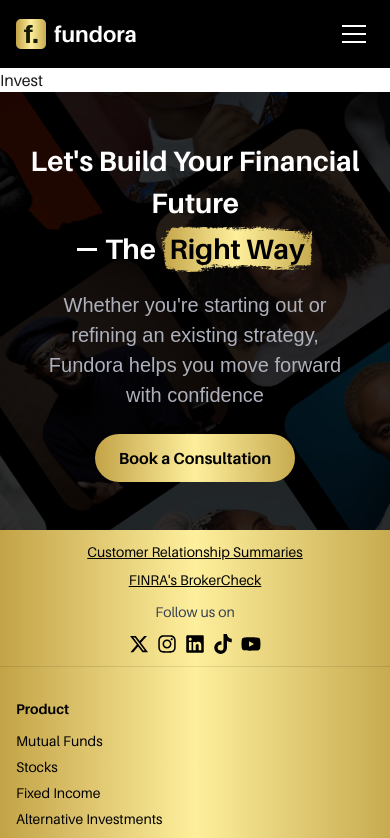
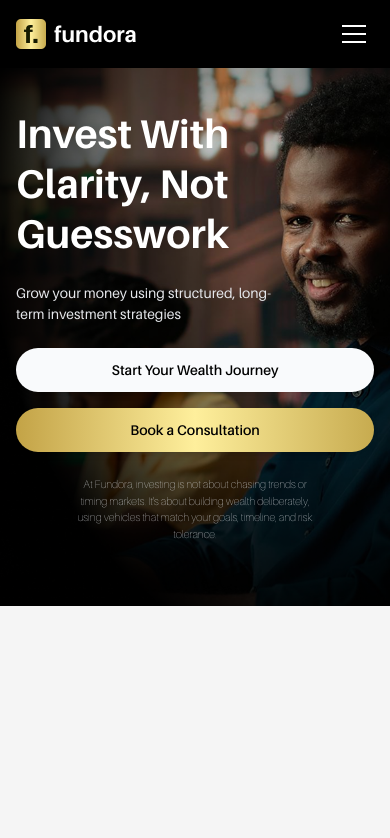
Before and after one commit to FundoraDev/fundora-website, a Next.js app: page /invest in a window 390 px wide. Shown: the top 838 px of the page. Built offline with nearby package versions, Linux system fonts and the light colour scheme; a web font is replaced by a local one.

Commit message:
Implement Invest page: add hero section with responsive design, engaging text, and call-to-action buttons to enhance user experience and visual appeal.

```diff
--- a/app/invest/page.tsx
+++ b/app/invest/page.tsx
@@ -1,3 +1,79 @@
+"use client";
+import Link from "next/link";
+
+type Tab = "invest" | "protect" | "advisory";
+
 export default function Invest() {
-  return <div>Invest</div>;
+
+  return (
+    <main className="min-h-screen bg-[#f5f5f5] text-black">
+      <style dangerouslySetInnerHTML={{
+        __html: `
+        .home-hero-bg {
+          background-image: url('/images/invest-hero-mb.png');
+          background-size: cover;
+          background-position: center;
+          background-repeat: no-repeat;
+        }
+        @media (min-width: 768px) {
+          .home-hero-bg {
+            background-image: url('/images/invest-hero-dk.png');
+            background-position: right;
+          }
+        }
+        .hide-scrollbar {
+          -ms-overflow-style: none;
+          scrollbar-width: none;
+        }
+        .hide-scrollbar::-webkit-scrollbar {
+          display: none;
+        }
+      `}} />
+      {/* Hero Section */}
+      <section
+        className="home-hero-bg bg-black text-white"
+      >
+        <div className="mx-auto flex max-w-7xl flex-col gap-10 px-4 pb-16 pt-10 md:flex-row md:items-center md:gap-12 md:px-6 lg:pb-20 lg:pt-14">
+          {/* Left copy */}
+          <div className="flex-1 space-y-6">
+            <h1 className="hidden md:block md:text-[54px] lg:text-[72px] leading-tight sm:text-[40px] md:text-[48px] lg:text-[54px] font-bold">
+              Invest With Clarity,
+              <br />
+              Not Guesswork
+            </h1>
+            <h1 className="block md:hidden text-[40px] leading-tight sm:text-[40px] md:text-[48px] lg:text-[54px] font-bold">
+              Invest With
+              <br />
+              Clarity, Not
+              <br />
+              Guesswork
+            </h1>
+            <p className="hidden md:block max-w-xl text-[14px] md:text-[24px] font-normal text-gray-200">
+              Grow your money using structured, long-term <br /> investment strategies
+            </p>
+            <p className="block md:hidden max-w-xl text-[14px] md:text-[24px] font-normal text-gray-200">
+              Grow your money using structured, long-<br />term investment strategies
+            </p>
+            <div className="flex flex-wrap items-center gap-4">
+              <Link
+                href="/consultation"
+                className="sm:w-auto text-center w-full rounded-[36px] bg-[#F9FAFC] px-6 py-3 text-sm font-semibold text-black shadow-md hover:brightness-110 transition"
+              >
+                Start Your Wealth Journey
+              </Link>
+              <Link
+                href="/consultation"
+                className="sm:w-auto w-full text-center rounded-[36px] bg-gradient-to-r from-[#C3A346] via-[#FEEF9C] to-[#C7AB4F] px-6 py-3 text-sm font-semibold text-black shadow-md hover:brightness-110 transition"
+              >
+                Book a Consultation
+              </Link>
+            </div>
+            <p className="hidden md:block text-center md:text-left max-w-xl text-[11px] md:text-[16px] font-extralight md:font-light text-gray-200">At Fundora, investing is not about chasing trends or timing<br /> markets. It’s about building wealth deliberately, using<br /> vehicles that match your goals, timeline, and risk tolerance.</p>
+            <p className="block md:hidden text-center md:text-left max-w-xl text-[11px] md:text-[16px] font-extralight md:font-light text-gray-200">At Fundora, investing is not about chasing trends or<br /> timing markets. It’s about building wealth deliberately,<br /> using vehicles that match your goals, timeline, and risk<br /> tolerance.</p>
+          </div>
+        </div>
+      </section>
+
+    </main>
+  );
 }
```
Also changed, not shown: public/images/invest-hero-mb.png (added), 1 other file (tests, documents, lock files or other folders).
